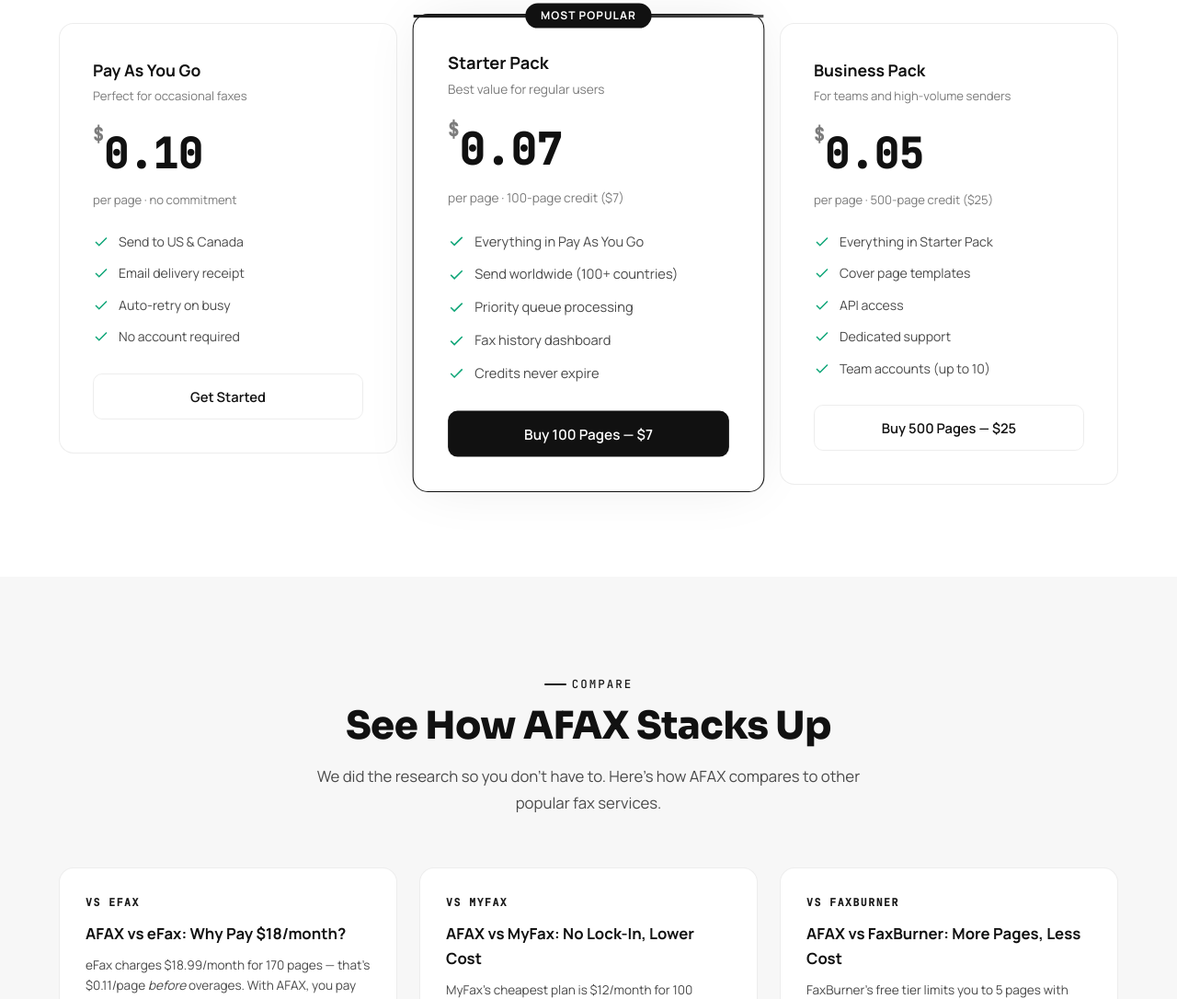
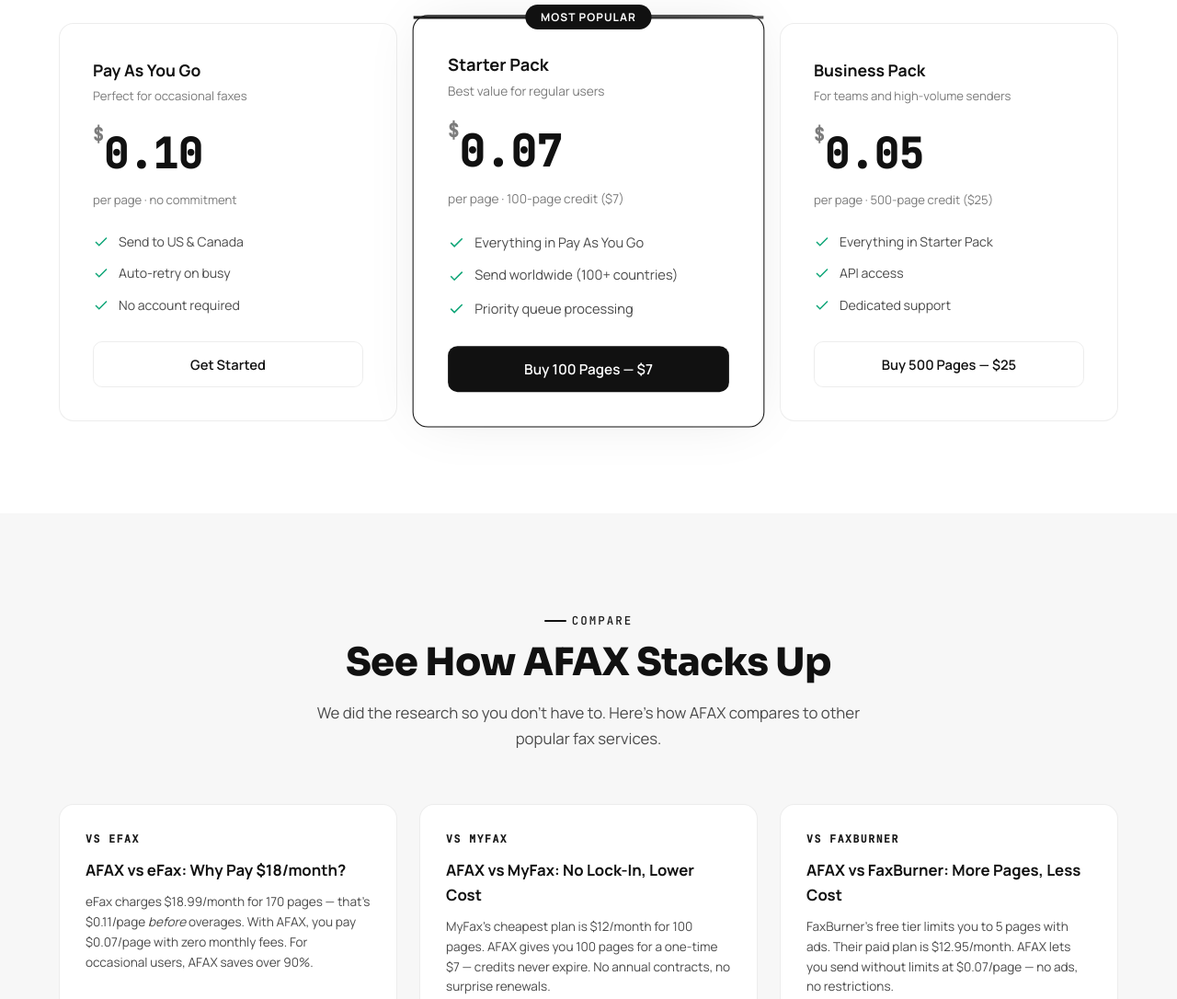
Before and after one commit to Mika-IO/afax.online, a plain HTML site: page index.html in a window 1280 px wide. Shown: the part 2729-3815 px from the top of the page at 92% size. Drawn offline with Linux system fonts and the light colour scheme.

Commit message:
Remove unused features from pricing list
Removed several list items related to features in the pricing section.

```diff
--- a/index.html
+++ b/index.html
@@ -1,3 +1,4 @@
+
 <!DOCTYPE html>
 <html lang="en" data-theme="dark">
 
@@ -2126,9 +2127,6 @@
                             </svg>Send to US &amp; Canada</li>
                         <li><svg viewBox="0 0 24 24" fill="none" stroke="currentColor" stroke-width="2">
                                 <polyline points="20 6 9 17 4 12" />
-                            </svg>Email delivery receipt</li>
-                        <li><svg viewBox="0 0 24 24" fill="none" stroke="currentColor" stroke-width="2">
-                                <polyline points="20 6 9 17 4 12" />
                             </svg>Auto-retry on busy</li>
                         <li><svg viewBox="0 0 24 24" fill="none" stroke="currentColor" stroke-width="2">
                                 <polyline points="20 6 9 17 4 12" />
@@ -2153,12 +2151,6 @@
                         <li><svg viewBox="0 0 24 24" fill="none" stroke="currentColor" stroke-width="2">
                                 <polyline points="20 6 9 17 4 12" />
                             </svg>Priority queue processing</li>
-                        <li><svg viewBox="0 0 24 24" fill="none" stroke="currentColor" stroke-width="2">
-                                <polyline points="20 6 9 17 4 12" />
-                            </svg>Fax history dashboard</li>
-                        <li><svg viewBox="0 0 24 24" fill="none" stroke="currentColor" stroke-width="2">
-                                <polyline points="20 6 9 17 4 12" />
-                            </svg>Credits never expire</li>
                     </ul>
                     <button class="price-btn price-btn-fill">Buy 100 Pages — $7</button>
                 </div>
@@ -2174,16 +2166,10 @@
                             </svg>Everything in Starter Pack</li>
                         <li><svg viewBox="0 0 24 24" fill="none" stroke="currentColor" stroke-width="2">
                                 <polyline points="20 6 9 17 4 12" />
-                            </svg>Cover page templates</li>
-                        <li><svg viewBox="0 0 24 24" fill="none" stroke="currentColor" stroke-width="2">
-                                <polyline points="20 6 9 17 4 12" />
                             </svg>API access</li>
                         <li><svg viewBox="0 0 24 24" fill="none" stroke="currentColor" stroke-width="2">
                                 <polyline points="20 6 9 17 4 12" />
                             </svg>Dedicated support</li>
-                        <li><svg viewBox="0 0 24 24" fill="none" stroke="currentColor" stroke-width="2">
-                                <polyline points="20 6 9 17 4 12" />
-                            </svg>Team accounts (up to 10)</li>
                     </ul>
                     <button class="price-btn price-btn-outline">Buy 500 Pages — $25</button>
                 </div>
```
